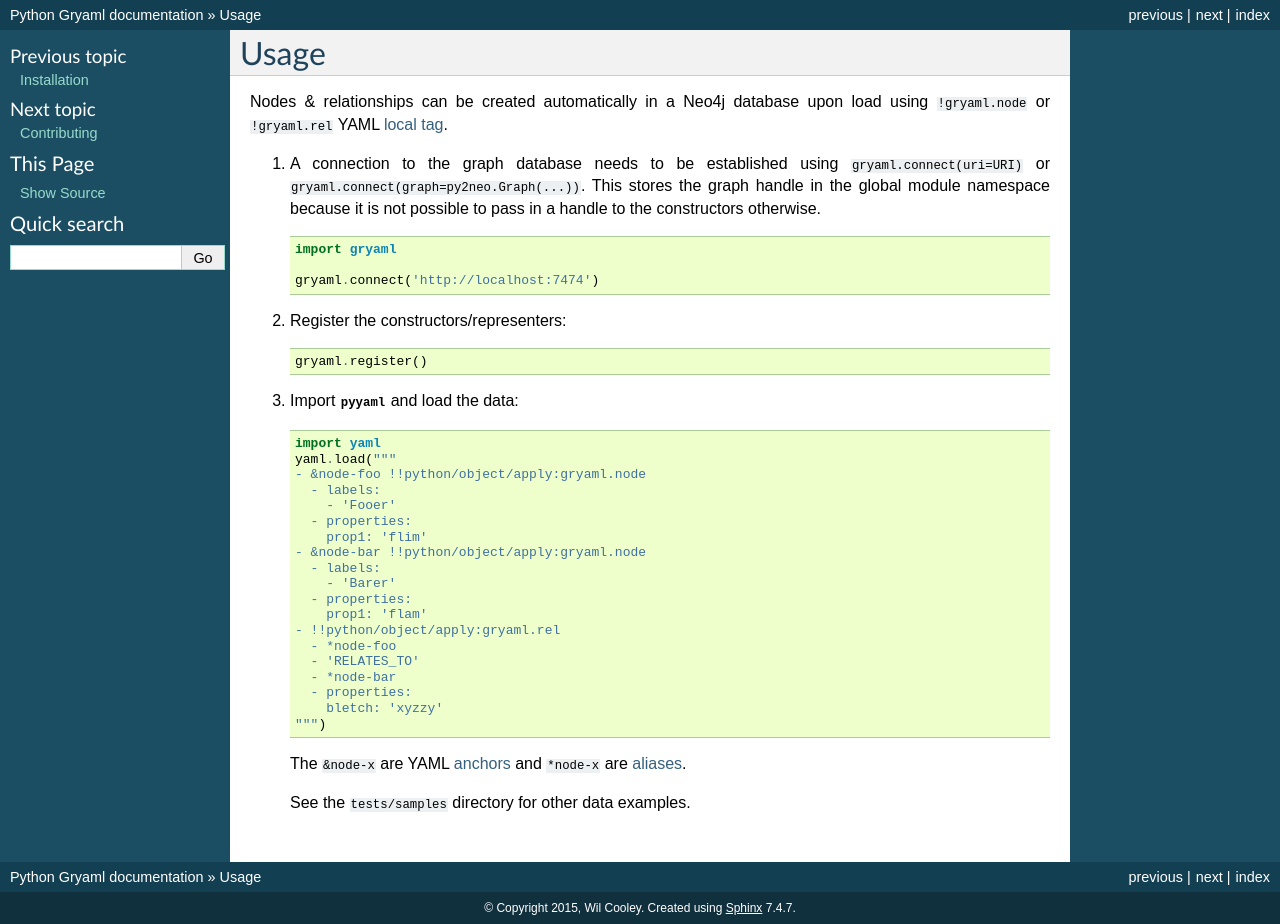
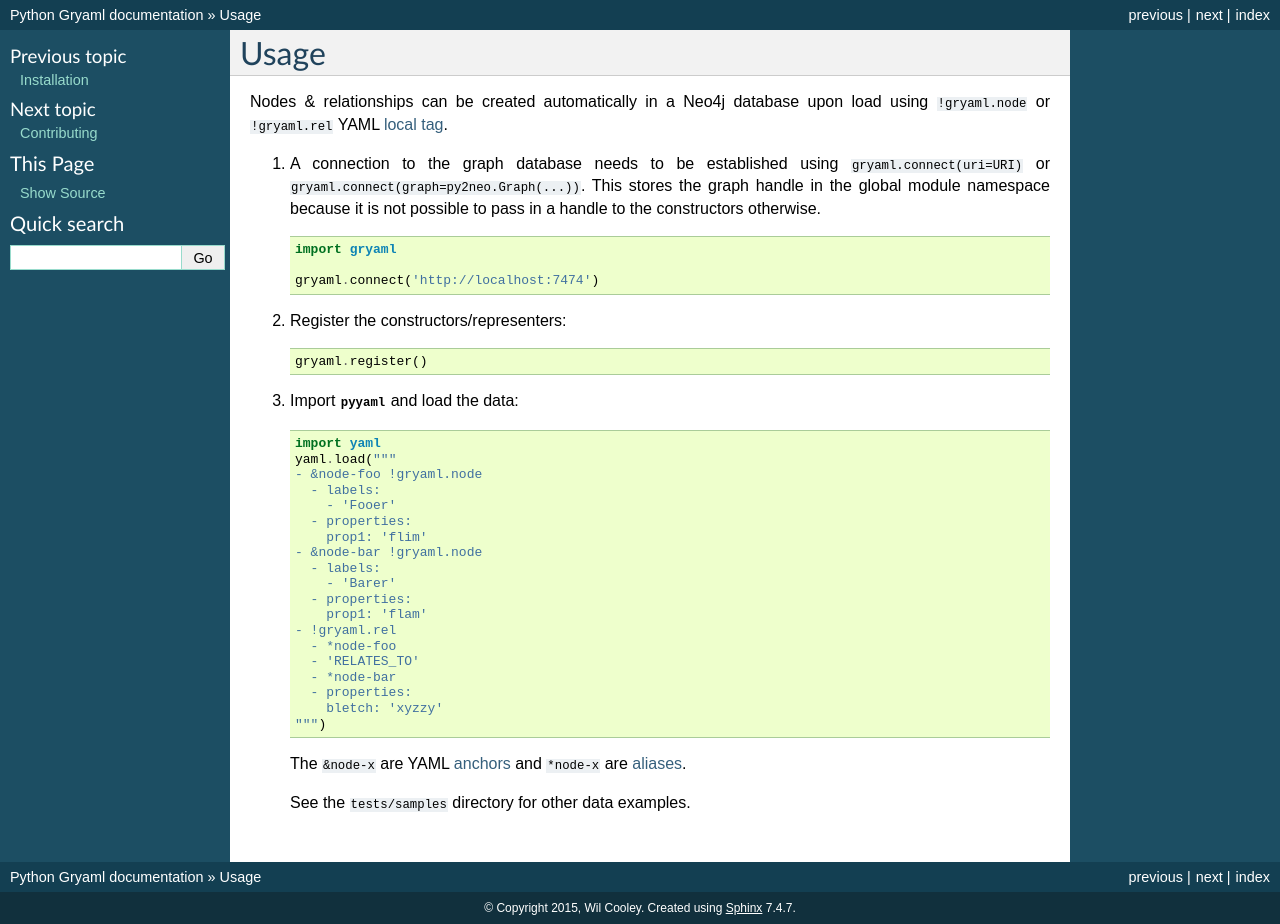
Before and after one commit to wcooley/python-gryaml, a Sphinx documentation site: the page built from docs/usage.rst, in a window 1280 px wide. Built offline with Sphinx 7.4.7, drawn with Linux system fonts in a browser that asks for light colours; the version number could not be read and is left out.

Commit message:
Update example in usage doc to use local tags

```diff
--- a/docs/usage.rst
+++ b/docs/usage.rst
@@ -26,17 +26,17 @@ load using ``!gryaml.node`` or ``!gryaml.rel`` YAML
 
         import yaml
         yaml.load("""
-        - &node-foo !!python/object/apply:gryaml.node
+        - &node-foo !gryaml.node
           - labels:
             - 'Fooer'
           - properties:
             prop1: 'flim'
-        - &node-bar !!python/object/apply:gryaml.node
+        - &node-bar !gryaml.node
           - labels:
             - 'Barer'
           - properties:
             prop1: 'flam'
-        - !!python/object/apply:gryaml.rel
+        - !gryaml.rel
           - *node-foo
           - 'RELATES_TO'
           - *node-bar
```
